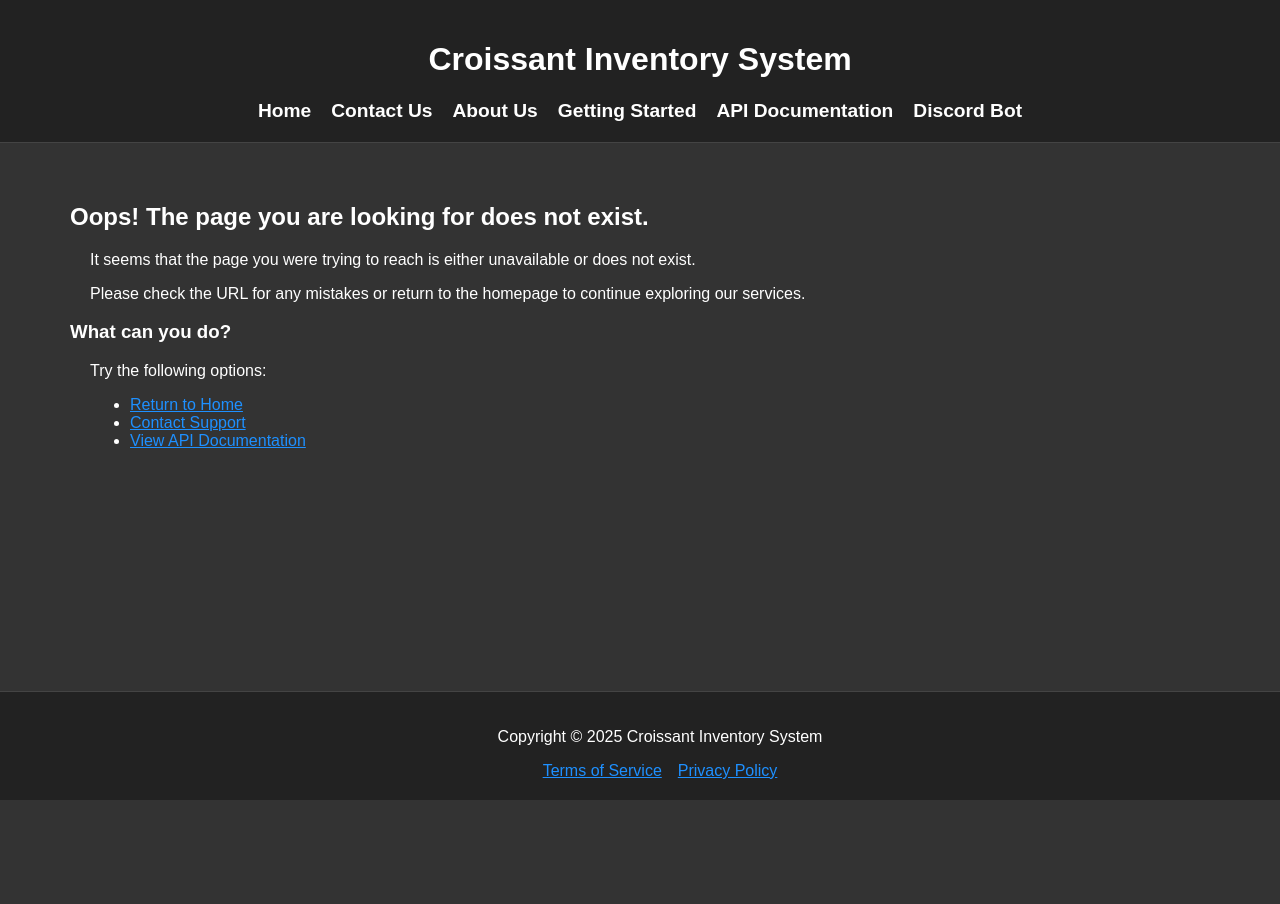
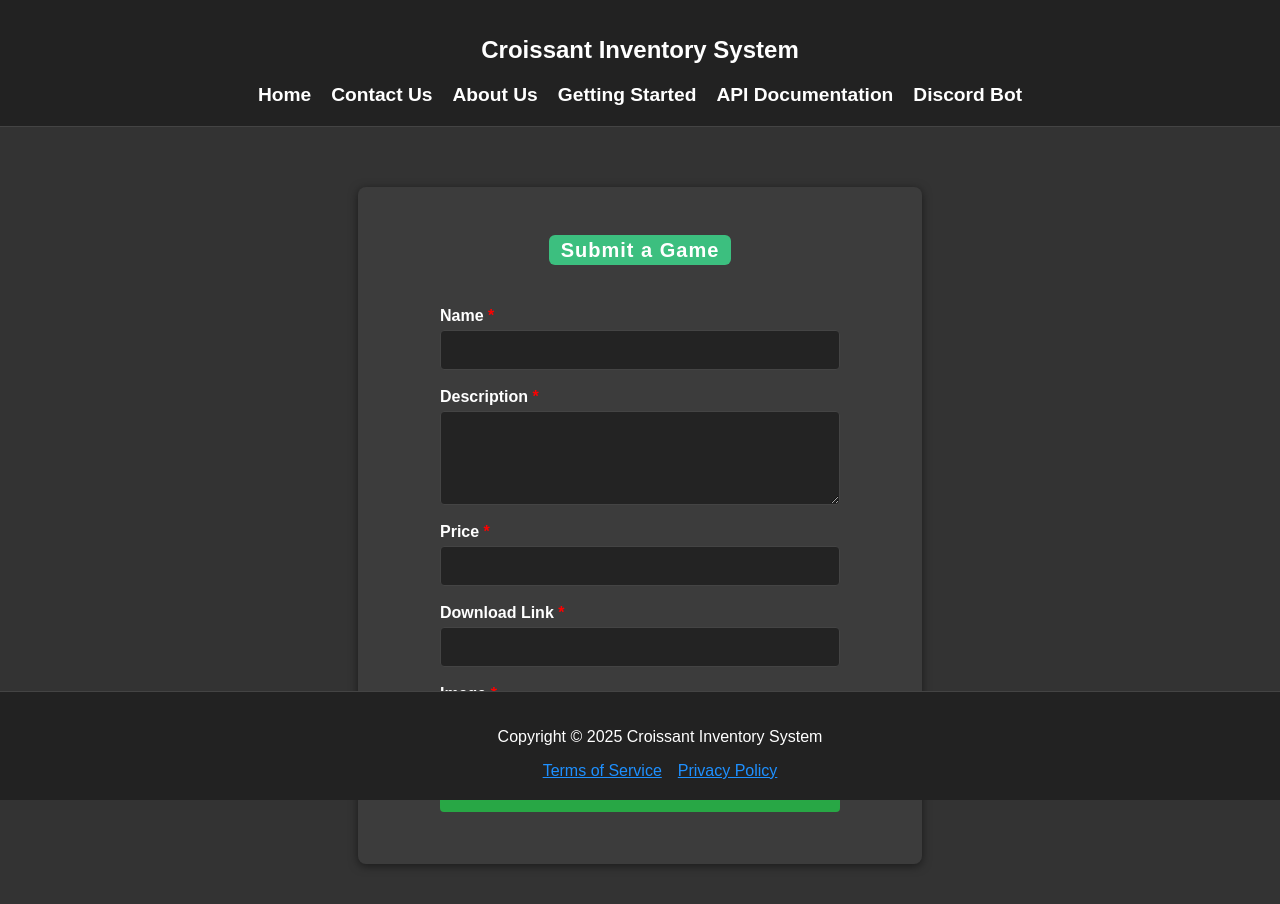
Before and after one commit to danbenba/CroissantAPI-Website, a React (Create React App) app: page /create-game in a window 1280 px wide. Shown: the top 904 px of the page. Before the commit the page ends 800 px from the top, so only its background shows below. Built offline with nearby package versions, Linux system fonts and the light colour scheme.

Commit message:
Add GameForm component and associated styles for game submission
- Implemented GameForm component for submitting game details including name, description, price, download link, and image.
- Added form validation and error handling.
- Styled the form with CSS for better user experience.

```diff
--- a/src/App.tsx
+++ b/src/App.tsx
@@ -15,6 +15,7 @@ import TOS from "./pages/TOS";
 import Privacy from "./pages/Privacy";
 import GettingStarted from "./pages/GettingStarted";
 import ClosePage from "./pages/ClosePage";
+import GameForm from "./pages/GameForm";
 
 export default class extends Component {
   render(): React.ReactNode {
@@ -33,6 +34,7 @@ export default class extends Component {
               <Route path="/tos" element={<TOS />} />
               <Route path="/privacy" element={<Privacy />} />
               <Route path="/close" element={<ClosePage />} />
+              <Route path="/create-game" element={<GameForm />} />
               <Route path="*" element={<NotFound />} />
             </Routes>
           </main>
--- /dev/null
+++ b/src/pages/GameForm.tsx
@@ -0,0 +1,197 @@
+import React, { Dispatch, SetStateAction, useState } from 'react';
+import '../styles/GameForm.css';
+
+const GameForm = () => {
+    const [formData, setFormData] = useState({
+        name: '',
+        description: '',
+        price: '',
+        downloadLink: '',
+        image: null as File | null,
+    });
+
+    const [errors, setErrors]: [any, Dispatch<SetStateAction<any>>] = useState({});
+    const [success, setSuccess] = useState<string | null>(null);
+    const [loading, setLoading] = useState(false);
+
+    const handleChange = (e: React.ChangeEvent<HTMLInputElement | HTMLTextAreaElement>) => {
+        const { name, value, files } = e.target as any;
+        setFormData({
+            ...formData,
+            [name]: files ? files[0] : value,
+        });
+    };
+
+    const validate = () => {
+        const newErrors: any = {};
+        if (!formData.name) newErrors.name = 'Name is required';
+        if (!formData.description) newErrors.description = 'Description is required';
+        if (!formData.price) newErrors.price = 'Price is required';
+        if (!formData.downloadLink) newErrors.downloadLink = 'Download link is required';
+        if (!formData.image) newErrors.image = 'Image is required';
+        return newErrors;
+    };
+
+    const handleSubmit = async (e: React.FormEvent) => {
+        e.preventDefault();
+        setSuccess(null);
+        const validationErrors = validate();
+        if (Object.keys(validationErrors).length > 0) {
+            setErrors(validationErrors);
+            return;
+        }
+        setErrors({});
+        setLoading(true);
+
+        // Prepare form data for multipart/form-data
+        const data = new FormData();
+        data.append('name', formData.name);
+        data.append('description', formData.description);
+        data.append('price', formData.price);
+        data.append('download_link', formData.downloadLink);
+        data.append('showInStore', '1');
+        if (formData.image) data.append('image', formData.image);
+
+        try {
+            const res = await fetch('/api/games', {
+                method: 'POST',
+                headers: {
+                    Authorization: `Bearer ${localStorage.getItem('token')}`,
+                },
+                body: data,
+                credentials: 'include',
+            });
+
+            if (res.ok) {
+                setSuccess('Game created successfully!');
+                setFormData({
+                    name: '',
+                    description: '',
+                    price: '',
+                    downloadLink: '',
+                    image: null,
+                });
+            } else {
+                const err = await res.json();
+                setErrors({ submit: err.message || 'Failed to create game.' });
+            }
+        } catch (err: any) {
+            setErrors({ submit: err.message || 'Failed to create game.' });
+        } finally {
+            setLoading(false);
+        }
+    };
+
+    return (
+        <div
+            className="container"
+            style={{
+                padding: "32px",
+                backgroundColor: "#3c3c3c",
+                borderRadius: "8px",
+                boxShadow: "0 2px 10px rgba(0,0,0,0.5)",
+                maxWidth: 500,
+                margin: "40px auto"
+            }}
+        >
+            <h1 style={{ textAlign: "center", marginBottom: 24 }}>
+                <span style={{
+                    background: "#3cbf7f",
+                    color: "#fff",
+                    padding: "4px 12px",
+                    borderRadius: 6,
+                    fontWeight: 700,
+                    fontSize: 20,
+                    letterSpacing: 1
+                }}>Submit a Game</span>
+            </h1>
+            <form onSubmit={handleSubmit} className="game-form">
+                <div className="form-row">
+                    <label htmlFor="name">
+                        Name <span className="required">*</span>
+                    </label>
+                    <input
+                        id="name"
+                        type="text"
+                        name="name"
+                        value={formData.name}
+                        onChange={handleChange}
+                        required
+                        className="dark-input"
+                    />
+                </div>
+                {errors.name && <span className="error">{errors.name}</span>}
+                <div className="form-row">
+                    <label htmlFor="description">
+                        Description <span className="required">*</span>
+                    </label>
+                    <textarea
+                        id="description"
+                        name="description"
+                        value={formData.description}
+                        onChange={handleChange}
+                        required
+                        rows={4}
+                        className="dark-input"
+                        style={{ resize: "vertical" }}
+                    />
+                </div>
+                {errors.description && <span className="error">{errors.description}</span>}
+                <div className="form-row">
+                    <label htmlFor="price">
+                        Price <span className="required">*</span>
+                    </label>
+                    <input
+                        id="price"
+                        type="number"
+                        name="price"
+                        value={formData.price}
+                        onChange={handleChange}
+                        required
+                        min={0}
+                        step="any"
+                        className="dark-input"
+                    />
+                </div>
+                {errors.price && <span className="error">{errors.price}</span>}
+                <div className="form-row">
+                    <label htmlFor="downloadLink">
+                        Download Link <span className="required">*</span>
+                    </label>
+                    <input
+                        id="downloadLink"
+                        type="url"
+                        name="downloadLink"
+                        value={formData.downloadLink}
+                        onChange={handleChange}
+                        required
+                        className="dark-input"
+                    />
+                </div>
+                {errors.downloadLink && <span className="error">{errors.downloadLink}</span>}
+                <div className="form-row">
+                    <label htmlFor="image">
+                        Image <span className="required">*</span>
+                    </label>
+                    <input
+                        id="image"
+                        type="file"
+                        name="image"
+                        accept="image/*"
+                        onChange={handleChange}
+                        required
+                        className="dark-input"
+                    />
+                </div>
+                {errors.image && <span className="error">{errors.image}</span>}
+                {errors.submit && <span className="error">{errors.submit}</span>}
+                {success && <span style={{ color: "#3cbf7f", fontWeight: 600 }}>{success}</span>}
+                <button type="submit" style={{ marginTop: 10 }} disabled={loading}>
+                    {loading ? "Submitting..." : "Submit"}
+                </button>
+            </form>
+        </div>
+    );
+};
+
+export default GameForm;
--- /dev/null
+++ b/src/styles/GameForm.css
@@ -0,0 +1,80 @@
+.container {
+    display: flex;
+    flex-direction: column;
+    align-items: center;
+    margin: 20px;
+}
+
+h1 {
+    font-size: 24px;
+    margin-bottom: 20px;
+}
+
+form.game-form {
+    display: flex;
+    flex-direction: column;
+    width: 100%;
+    max-width: 400px;
+    gap: 0.5rem;
+}
+
+.form-row {
+    display: flex;
+    flex-direction: column;
+    margin-bottom: 10px;
+}
+
+label {
+    margin-bottom: 5px;
+    font-weight: bold;
+    color: #fff;
+}
+
+input[type="text"],
+input[type="number"],
+input[type="url"],
+input[type="file"],
+textarea,
+.dark-input {
+    padding: 10px;
+    margin-bottom: 0;
+    border: 1px solid #444;
+    border-radius: 4px;
+    background: #232323;
+    color: #fff;
+    font-size: 1rem;
+}
+
+input[type="file"].dark-input {
+    padding: 6px 0;
+    color-scheme: dark;
+}
+
+input[type="text"].required:focus,
+input[type="file"].required:focus {
+    border-color: red;
+}
+
+.required {
+    color: red;
+}
+
+button {
+    padding: 10px;
+    background-color: #28a745;
+    color: white;
+    border: none;
+    border-radius: 4px;
+    cursor: pointer;
+}
+
+button:hover {
+    background-color: #218838;
+}
+
+.error {
+    color: red;
+    margin-top: 2px;
+    margin-bottom: 8px;
+    font-size: 0.95em;
+}
```
Also changed, not shown: 12 other files (tests, documents, lock files or other folders).
